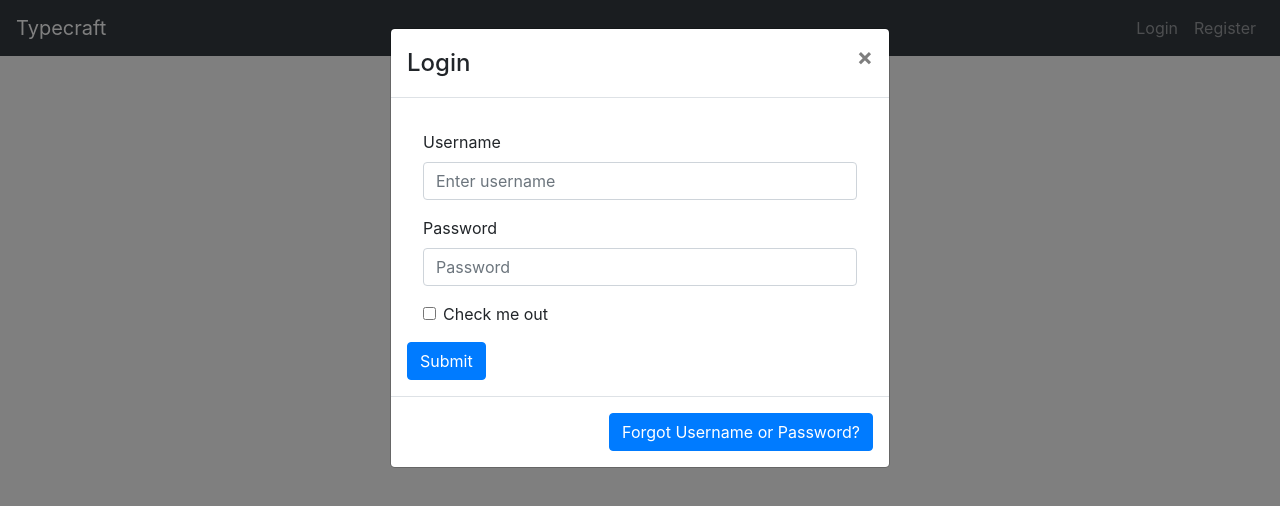
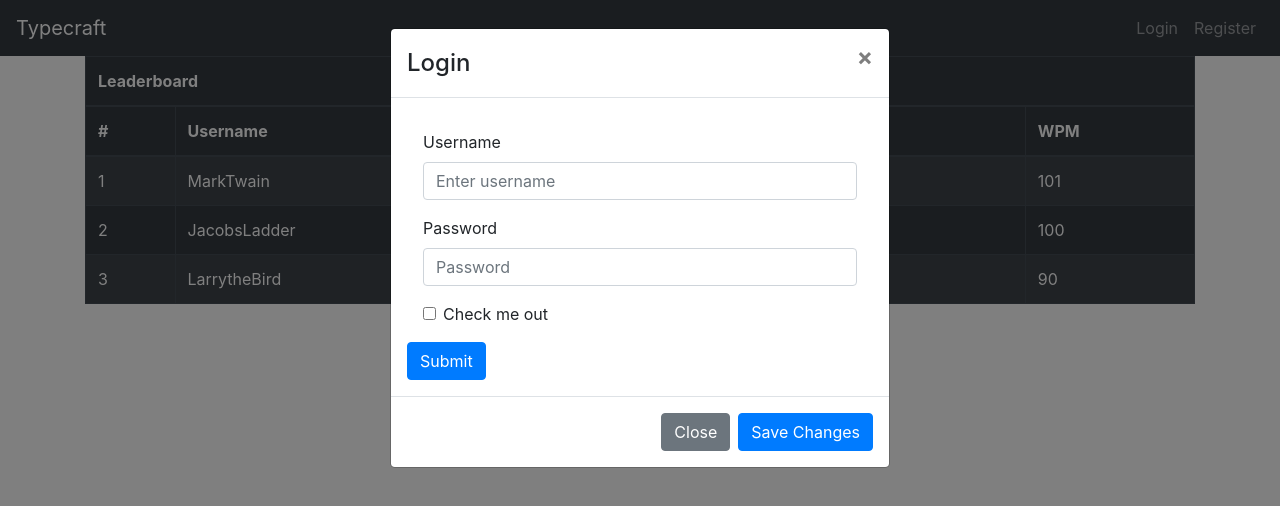
Before and after one commit to rbbenett/final-project-lhl, a React (Create React App) app in the folder final-project/: page /leaderboard in a window 1280 px wide. Both pictures are taken after a click on the button "Login". Shown: the top 506 px of the page. Built offline with nearby package versions, Linux system fonts and the light colour scheme; the HTML template or start-up script is replaced by a standard one.

Commit message:
Added route rendering

```diff
--- a/final-project/package.json
+++ b/final-project/package.json
@@ -18,6 +18,7 @@
     "react": "^17.0.1",
     "react-bootstrap": "^1.4.3",
     "react-dom": "^17.0.1",
+    "react-router-dom": "^5.2.0",
     "react-scripts": "4.0.2",
     "react-test-renderer": "^17.0.1",
     "web-vitals": "^1.1.0"
--- a/final-project/src/App.js
+++ b/final-project/src/App.js
@@ -7,6 +7,7 @@ import Leaderboard from "./components/Leaderboard.jsx";
 import Profile from "./components/Profile.jsx";
 import Welcomepage from "./components/WelcomePage.jsx";
 import GameConsole from "./components/GameConsole.jsx";
+import { BrowserRouter as Router, Switch, Route, Link } from "react-router-dom";
 
 import { Navbar, Nav, Modal, Button } from 'react-bootstrap';
 
@@ -21,8 +22,8 @@ function App() {
   const handleShowRegister = () => setShowRegister(true);
 
   return (
+    <Router>
       <div className="app">
-      {/* if not loggin in */}
         <Navbar sticky="top" collapseOnSelect expand="lg" bg="dark" variant="dark">
           <Navbar.Brand href="#home">Typecraft</Navbar.Brand>
           <Nav className="mr-auto">
@@ -32,6 +33,22 @@ function App() {
             <Nav.Link onClick={handleShowRegister}>Register</Nav.Link>
           </Nav>
         </Navbar>
+        <Switch>
+          <Route path="/leaderboard">
+            <Leaderboard />
+          </Route>
+          <Route path="/profile">
+            <Profile />
+          </Route>
+          <Route path="/play">
+            <GameConsole />
+          </Route>
+          <Route path="/">
+
+          </Route>
+        </Switch>
+        {/* if not loggin in */}
+
 
         {/* Modal for Login Form */}
         <Modal show={showLogin} onHide={handleCloseLogin}>
@@ -42,8 +59,11 @@ function App() {
             <Login />
           </Modal.Body>
           <Modal.Footer>
+            <Button variant="secondary" onClick={handleCloseLogin}>
+              Close
+          </Button>
             <Button variant="primary" onClick={handleCloseLogin}>
-            Forgot Username or Password?
+              Save Changes
           </Button>
           </Modal.Footer>
         </Modal>
@@ -56,6 +76,14 @@ function App() {
           <Modal.Body>
             <Register />
           </Modal.Body>
+          <Modal.Footer>
+            <Button variant="secondary" onClick={handleCloseRegister}>
+              Close
+          </Button>
+            <Button variant="primary" onClick={handleCloseRegister}>
+              Save Changes
+          </Button>
+          </Modal.Footer>
         </Modal>
 
         {/* Once logged in */}
@@ -67,20 +95,6 @@ function App() {
             <Navbar.Brand>Welcome back, Bob</Navbar.Brand>
             <Nav.Link href="#id">View profile</Nav.Link>
             <Nav.Link eventKey={2} href="#logout">Logout</Nav.Link>
-            <div class="collapse navbar-collapse" id="navbar-list-4">
-          <ul class="navbar-nav">
-            <li class="nav-item dropdown">
-              <a class="nav-link dropdown-toggle" href="#" id="navbarDropdownMenuLink" role="button" data-toggle="dropdown" aria-haspopup="true" aria-expanded="false">
-                <img src="https://s3.eu-central-1.amazonaws.com/bootstrapbaymisc/blog/24_days_bootstrap/fox.jpg" width="40" height="40" class="rounded-circle" />
-              </a>
-              <div class="dropdown-menu" aria-labelledby="navbarDropdownMenuLink">
-                <a class="dropdown-item" href="#">Dashboard</a>
-                <a class="dropdown-item" href="#">Edit Profile</a>
-                <a class="dropdown-item" href="#">Log Out</a>
-              </div>
-            </li>
-          </ul>
-        </div>
           </Nav>
       </Navbar>
       {/* <Footer /> */}
@@ -88,6 +102,7 @@ function App() {
         {/* <Welcomepage /> */}
         {/* <GameConsole /> */}
       </div>
+    </Router>
   );
 }
 
```
Also changed, not shown: 1 other file (tests, documents, lock files or other folders). Lines whose indentation alone changed are shown as unchanged.
